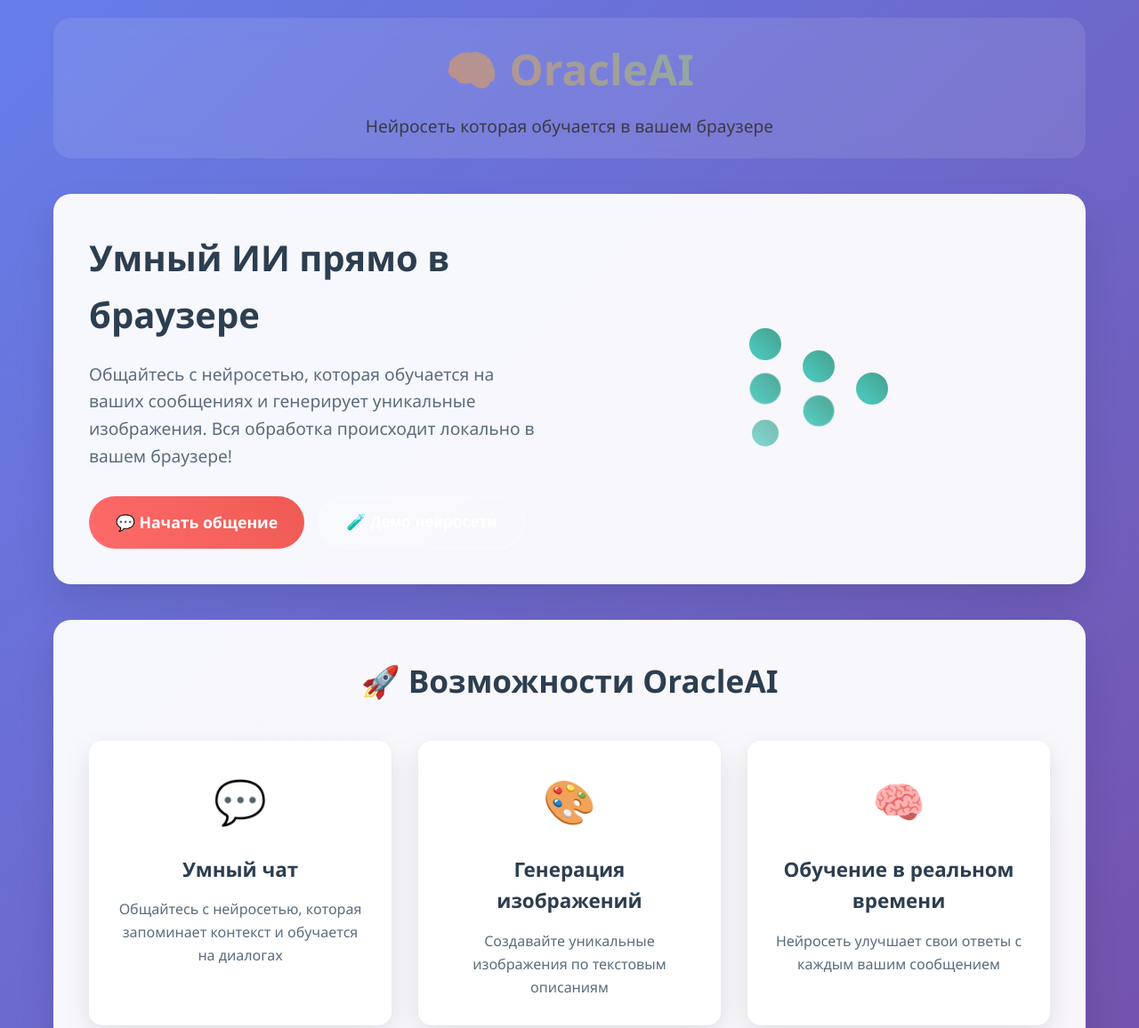
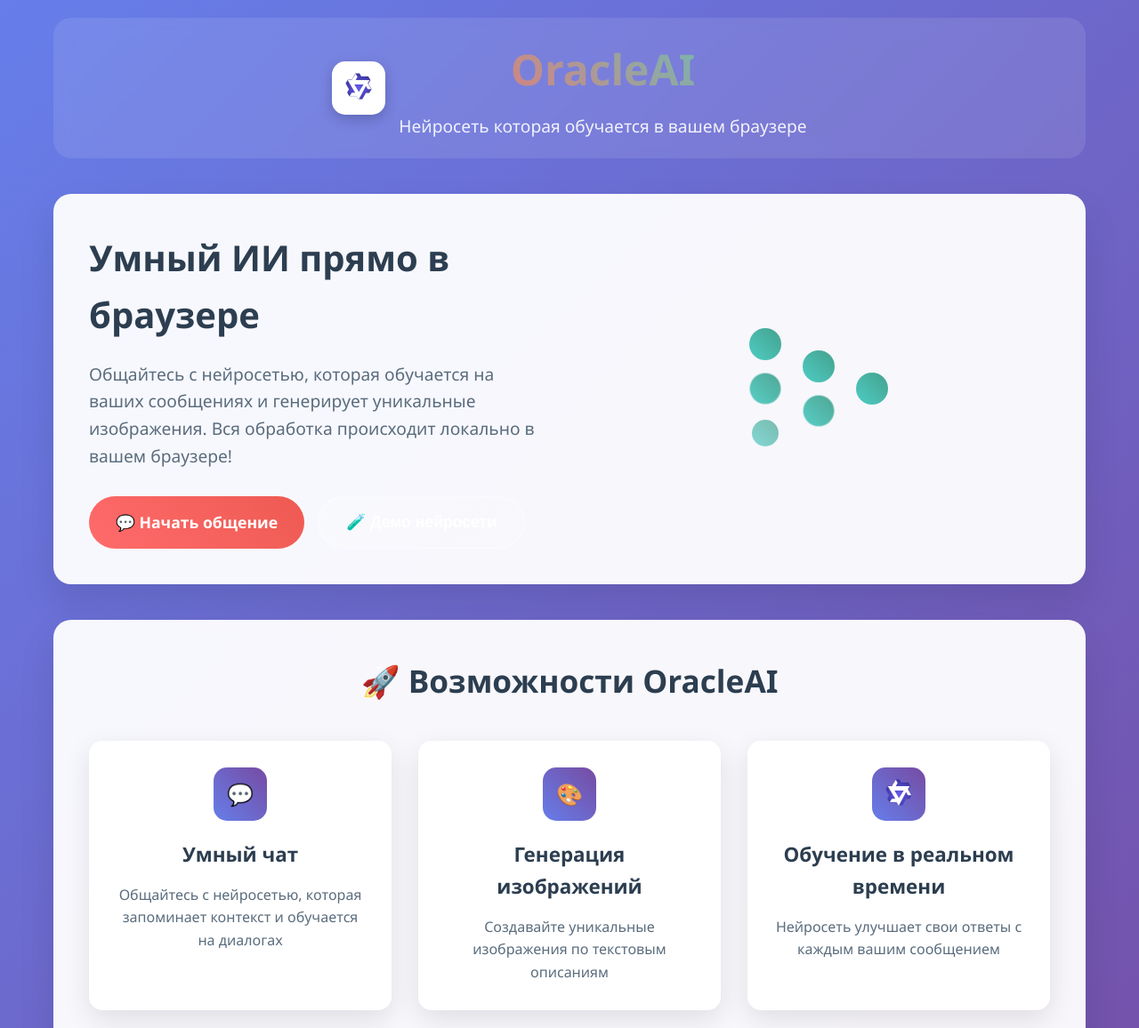
Before and after one commit to RobloMen/oracleai, a plain HTML site: page index.html in a window 1280 px wide. Shown: the top 1156 px of the page at 89% size. Drawn offline with Linux system fonts and the light colour scheme.

Commit message:
Update index.html

```diff
--- a/index.html
+++ b/index.html
@@ -35,6 +35,22 @@
             backdrop-filter: blur(10px);
         }
 
+        .logo {
+            display: flex;
+            align-items: center;
+            justify-content: center;
+            gap: 15px;
+        }
+
+        .logo-icon {
+            width: 60px;
+            height: 60px;
+            border-radius: 15px;
+            background: white;
+            padding: 10px;
+            box-shadow: 0 5px 15px rgba(0, 0, 0, 0.2);
+        }
+
         .logo h1 {
             font-size: 3em;
             margin-bottom: 10px;
@@ -46,6 +62,7 @@
         .logo p {
             font-size: 1.2em;
             opacity: 0.9;
+            color: white;
         }
 
         .main-content {
@@ -185,8 +202,15 @@
         }
 
         .feature-icon {
-            font-size: 3em;
-            margin-bottom: 20px;
+            width: 60px;
+            height: 60px;
+            margin: 0 auto 20px auto;
+            border-radius: 15px;
+            background: linear-gradient(45deg, #667eea, #764ba2);
+            display: flex;
+            align-items: center;
+            justify-content: center;
+            font-size: 1.5em;
         }
 
         .feature-card h4 {
@@ -261,6 +285,11 @@
             .cta-buttons {
                 justify-content: center;
             }
+
+            .logo {
+                flex-direction: column;
+                text-align: center;
+            }
         }
     </style>
 </head>
@@ -268,8 +297,11 @@
     <div class="container">
         <header class="header">
             <div class="logo">
-                <h1>🧠 OracleAI</h1>
-                <p>Нейросеть которая обучается в вашем браузере</p>
+                <img src="js.png" alt="OracleAI" class="logo-icon">
+                <div>
+                    <h1>OracleAI</h1>
+                    <p>Нейросеть которая обучается в вашем браузере</p>
+                </div>
             </div>
         </header>
 
@@ -315,7 +347,9 @@
                         <p>Создавайте уникальные изображения по текстовым описаниям</p>
                     </div>
                     <div class="feature-card">
-                        <div class="feature-icon">🧠</div>
+                        <div class="feature-icon">
+                            <img src="js.png" alt="AI" style="width: 40px; height: 40px;">
+                        </div>
                         <h4>Обучение в реальном времени</h4>
                         <p>Нейросеть улучшает свои ответы с каждым вашим сообщением</p>
                     </div>
```
